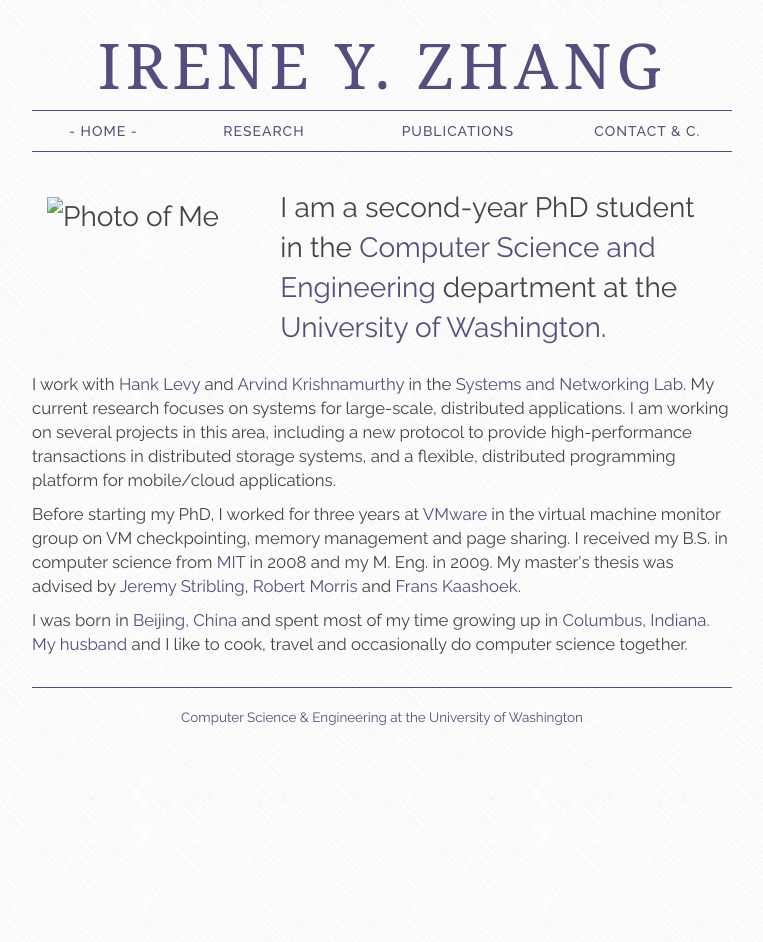
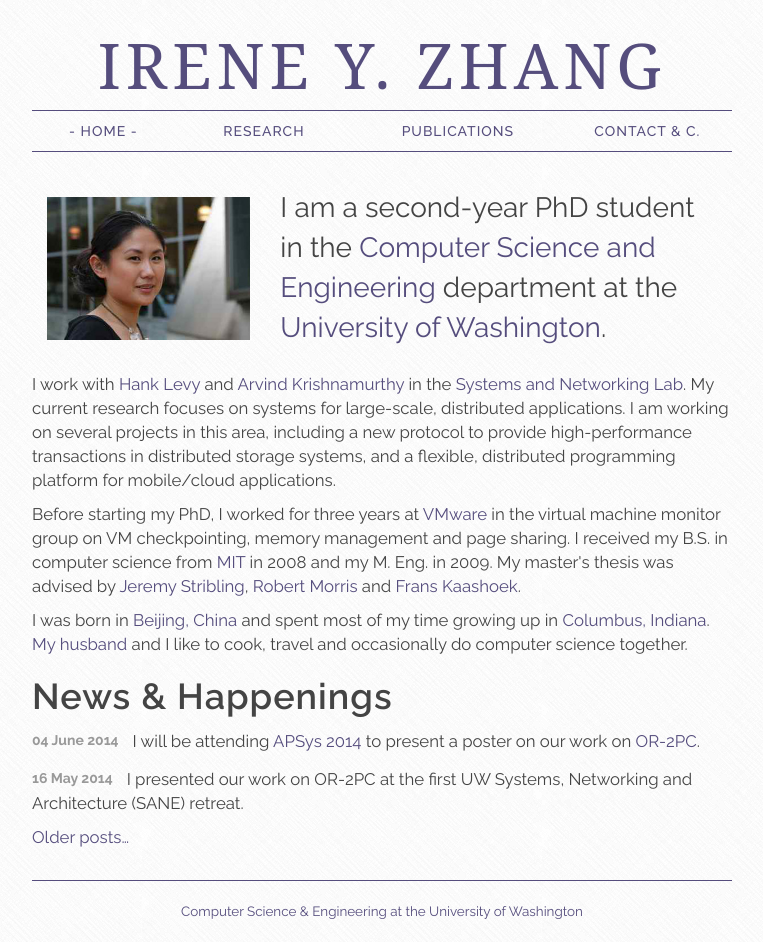
Before and after one commit to iyzhang/www, a Jekyll site: the page built from index.html, in a window 1280 px wide. Shown: the whole page, without its empty margins (258-1021 px from the left). Built offline with Jekyll 4.4.1, drawn with Linux system fonts in a browser that asks for light colours; nearby versions of some CDN libraries; some web fonts are replaced; Markdown is read by kramdown in place of the engine named in the settings; before the commit the page ends 900 px from its top, so only the background shows below that.

Commit message:
adding some posts

```diff
--- a/_config.yml
+++ b/_config.yml
@@ -14,10 +14,11 @@ pygments: true
 permalink: /blog/:year/:month/:day/:title.html
 
 # Number of news stories on the front page.
-front_page_news: 8
+front_page_news: 2
 
 # Base pathname for links.
-base: 'http://irenezhang.net'
+#base: 'http://irenezhang.net'
+base: ''
 
 # Navigation bar links.
 navigation:
--- a/css/group.css
+++ b/css/group.css
@@ -182,3 +182,20 @@ p, div {
         margin: 0 auto 1em;
     }
 }
+
+/* Front page news. */
+ul.news .date {
+    color: #999;
+    font-weight: bold;
+    display: block;
+}
+ul.news > li {
+    margin-top: 1em;
+}
+ul.news .shortnews .date {
+    float: left;
+    margin-right: 1em;
+}
+ul.news .bloglink a {
+    font-size: 1.4em;
+}
--- a/index.html
+++ b/index.html
@@ -3,29 +3,6 @@ layout: default
 title: Home
 notitle: true
 ---
-
-<!-- <h2>News</h2> -->
-<!-- <ul class="news list-unstyled"> -->
-<!-- {% for post in site.posts limit: site.front_page_news %} -->
-<!--     {% if post.shortnews %} -->
-<!--         <li class="shortnews"> -->
-<!--             <span class="date">{{ post.date | date_to_long_string }}</span> -->
-<!--             {{ post.content }} -->
-<!--         </li> -->
-<!--     {% else %} -->
-<!--         <li class="bloglink"> -->
-<!--             <span class="date">{{ post.date | date_to_long_string }}</span> -->
-<!--             <a href="{{ post.url }}">&raquo; {{ post.title }}</a> -->
-<!--         </li> -->
-<!--     {% endif %} -->
-<!-- {% endfor %} -->
-<!-- </ul> -->
-<!-- {% assign numposts = site.posts | size %} -->
-<!-- {% if numposts >= site.front_page_news %} -->
-<!-- <p><a href="{{ site.baseurl }}/blog/">Older posts&hellip;</a></p> -->
-<!-- {% else %} -->
-<!-- <p><a href="{{ site.baseurl }}/oldnews.html">Older news posts&hellip;</a></p> -->
-<!-- {% endif %} -->
 
 <div class="clearfix headline">
   <div class="col-sm-4">
@@ -76,3 +53,21 @@ applications.
   and I like to cook, travel and occasionally do computer
   science together.
 </p>
+
+<h2>News & Happenings</h2>
+<ul class="news list-unstyled">
+{% for post in site.posts limit: site.front_page_news %}
+    {% if post.shortnews %}
+        <li class="shortnews">
+            <span class="date">{{ post.date | date_to_long_string }}</span>
+            {{ post.content }}
+        </li>
+    {% else %}
+        <li class="bloglink">
+            <span class="date">{{ post.date | date_to_long_string }}</span>
+            <a href="{{ post.url }}">&raquo; {{ post.title }}</a>
+        </li>
+    {% endif %}
+{% endfor %}
+</ul>
+<p><a href="{{ site.base }}/news/">Older posts&hellip;</a></p>
```
Also changed, not shown: _posts/2013-04-24-msr.md (added, +6 -0 lines), _posts/2013-05-30-msr.md (added, +6 -0 lines), _posts/2013-06-26-usenix.md (added, +8 -0 lines), _posts/2013-07-09-splash.md (added, +10 -0 lines), _posts/2013-09-19-nsb.md (added, +9 -0 lines), _posts/2013-10-23-affiliates-sapphire.md (added, +5 -0 lines), _posts/2013-11-09-sosp.md (added, +6 -0 lines), _posts/2013-12-06-class.md (added, +8 -0 lines), _posts/2014-03-20-visit-days.md (added, +5 -0 lines), _posts/2014-05-16-sane-retreat.md (added, +5 -0 lines), _posts/2014-06-04-apsys.md (added, +7 -0 lines), news/index.html (added, +19 -0 lines), img/me-cropped.jpg (added), 1 other file.
